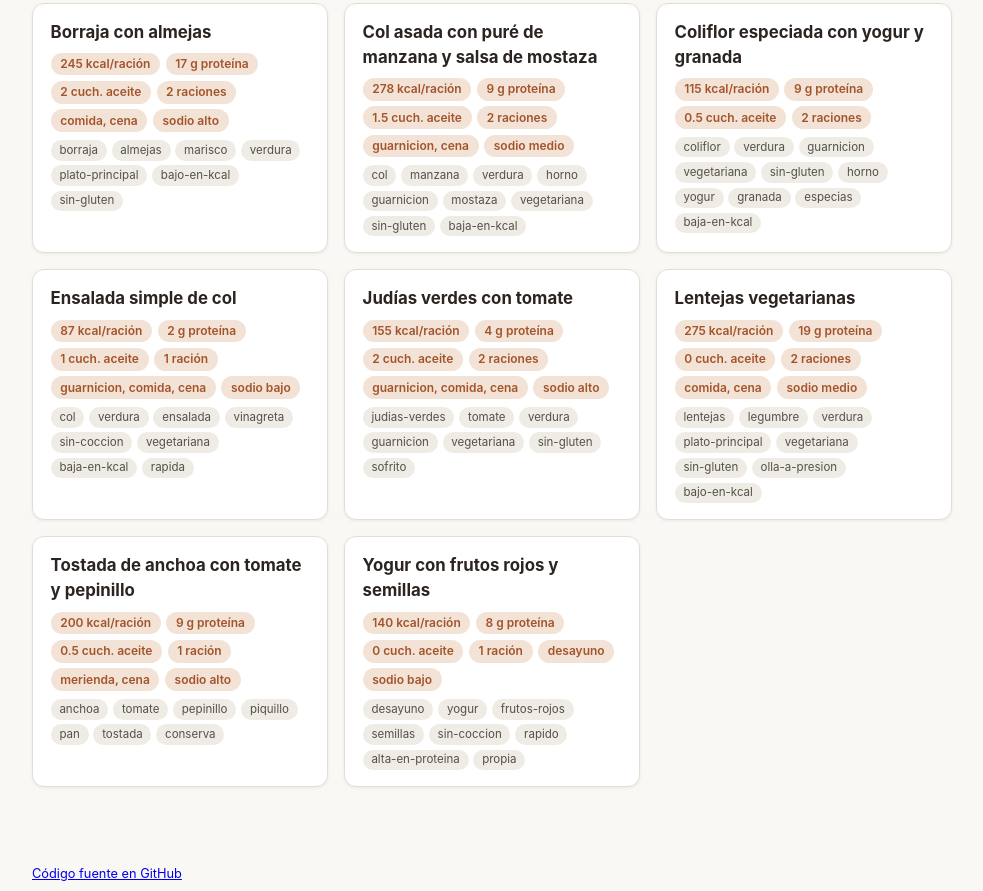
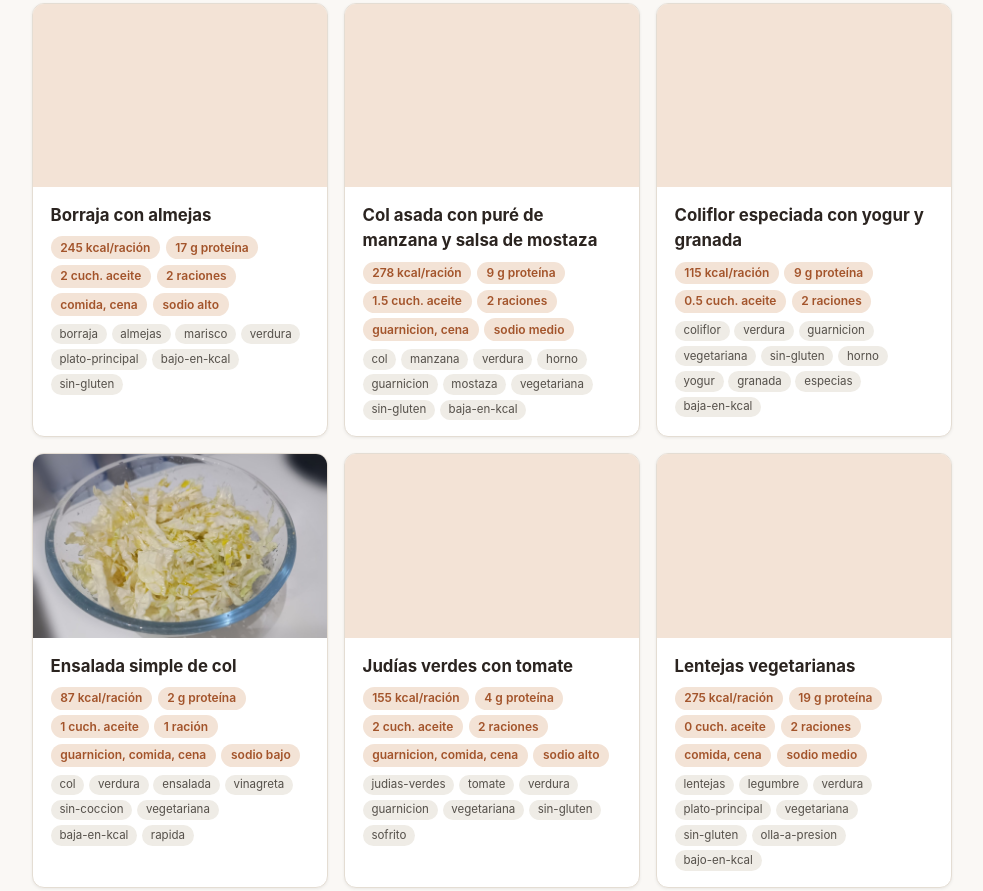
Before and after one commit to rmunoz/recetario, a plain HTML site: page docs/index.html in a window 1280 px wide. Shown: the part 296-1187 px from the top of the page, without its empty margins (148-1131 px from the left). Drawn offline with Linux system fonts and the light colour scheme.

Commit message:
sitio: añade la foto de la receta a su card en el listado
Reserva el mismo hueco (16:10, fondo de acento) para las recetas sin
imagen, para que todas las cards midan igual.

Co-Authored-By: Claude Sonnet 5 <noreply@anthropic.com>

```diff
--- a/docs/assets/style.css
+++ b/docs/assets/style.css
@@ -94,8 +94,20 @@ main.grid {
   border: 1px solid var(--color-border);
   border-radius: var(--radius);
   box-shadow: var(--shadow);
+  overflow: hidden;
+  transition: transform 0.1s ease, box-shadow 0.1s ease;
+}
+
+.card-image {
+  display: block;
+  width: 100%;
+  aspect-ratio: 16 / 10;
+  object-fit: cover;
+  background: var(--color-accent-soft);
+}
+
+.card-body {
   padding: 1rem 1.1rem;
-  transition: transform 0.1s ease, box-shadow 0.1s ease;
 }
 
 /* Only on devices that actually hover (mouse/trackpad). On touch, a
--- a/docs/index.html
+++ b/docs/index.html
@@ -24,51 +24,75 @@
 <main class="grid">
 <div class="card" data-search="borraja con almejas borraja almejas marisco verdura plato-principal bajo-en-kcal sin-gluten comida cena alto" data-tags="borraja|almejas|marisco|verdura|plato-principal|bajo-en-kcal|sin-gluten">
   <a class="card-link" href="recetas/borraja-con-almejas.html" aria-label="Borraja con almejas"></a>
+  <div class="card-image" aria-hidden="true"></div>
+  <div class="card-body">
     <h3>Borraja con almejas</h3>
     <div class="badges"><span class="badge">245 kcal/ración</span><span class="badge">17 g proteína</span><span class="badge">2 cuch. aceite</span><span class="badge">2 raciones</span><span class="badge">comida, cena</span><span class="badge">sodio alto</span></div>
     <div class="tags"><a class="tag" href="index.html?tag=borraja">borraja</a><a class="tag" href="index.html?tag=almejas">almejas</a><a class="tag" href="index.html?tag=marisco">marisco</a><a class="tag" href="index.html?tag=verdura">verdura</a><a class="tag" href="index.html?tag=plato-principal">plato-principal</a><a class="tag" href="index.html?tag=bajo-en-kcal">bajo-en-kcal</a><a class="tag" href="index.html?tag=sin-gluten">sin-gluten</a></div>
   </div>
+</div>
 <div class="card" data-search="col asada con pure de manzana y salsa de mostaza col manzana verdura horno guarnicion mostaza vegetariana sin-gluten baja-en-kcal guarnicion cena medio" data-tags="col|manzana|verdura|horno|guarnicion|mostaza|vegetariana|sin-gluten|baja-en-kcal">
   <a class="card-link" href="recetas/col-asada-con-pure-de-manzana-y-salsa-de-mostaza.html" aria-label="Col asada con puré de manzana y salsa de mostaza"></a>
+  <div class="card-image" aria-hidden="true"></div>
+  <div class="card-body">
     <h3>Col asada con puré de manzana y salsa de mostaza</h3>
     <div class="badges"><span class="badge">278 kcal/ración</span><span class="badge">9 g proteína</span><span class="badge">1.5 cuch. aceite</span><span class="badge">2 raciones</span><span class="badge">guarnicion, cena</span><span class="badge">sodio medio</span></div>
     <div class="tags"><a class="tag" href="index.html?tag=col">col</a><a class="tag" href="index.html?tag=manzana">manzana</a><a class="tag" href="index.html?tag=verdura">verdura</a><a class="tag" href="index.html?tag=horno">horno</a><a class="tag" href="index.html?tag=guarnicion">guarnicion</a><a class="tag" href="index.html?tag=mostaza">mostaza</a><a class="tag" href="index.html?tag=vegetariana">vegetariana</a><a class="tag" href="index.html?tag=sin-gluten">sin-gluten</a><a class="tag" href="index.html?tag=baja-en-kcal">baja-en-kcal</a></div>
   </div>
+</div>
 <div class="card" data-search="coliflor especiada con yogur y granada coliflor verdura guarnicion vegetariana sin-gluten horno yogur granada especias baja-en-kcal" data-tags="coliflor|verdura|guarnicion|vegetariana|sin-gluten|horno|yogur|granada|especias|baja-en-kcal">
   <a class="card-link" href="recetas/coliflor-especiada-con-yogur-y-granada.html" aria-label="Coliflor especiada con yogur y granada"></a>
+  <div class="card-image" aria-hidden="true"></div>
+  <div class="card-body">
     <h3>Coliflor especiada con yogur y granada</h3>
     <div class="badges"><span class="badge">115 kcal/ración</span><span class="badge">9 g proteína</span><span class="badge">0.5 cuch. aceite</span><span class="badge">2 raciones</span></div>
     <div class="tags"><a class="tag" href="index.html?tag=coliflor">coliflor</a><a class="tag" href="index.html?tag=verdura">verdura</a><a class="tag" href="index.html?tag=guarnicion">guarnicion</a><a class="tag" href="index.html?tag=vegetariana">vegetariana</a><a class="tag" href="index.html?tag=sin-gluten">sin-gluten</a><a class="tag" href="index.html?tag=horno">horno</a><a class="tag" href="index.html?tag=yogur">yogur</a><a class="tag" href="index.html?tag=granada">granada</a><a class="tag" href="index.html?tag=especias">especias</a><a class="tag" href="index.html?tag=baja-en-kcal">baja-en-kcal</a></div>
   </div>
+</div>
 <div class="card" data-search="ensalada simple de col col verdura ensalada vinagreta sin-coccion vegetariana baja-en-kcal rapida guarnicion comida cena bajo" data-tags="col|verdura|ensalada|vinagreta|sin-coccion|vegetariana|baja-en-kcal|rapida">
   <a class="card-link" href="recetas/ensalada-simple-de-col.html" aria-label="Ensalada simple de col"></a>
+  <img class="card-image" src="../assets/imagenes/ensalada-simple-de-col.jpg" alt="" loading="lazy">
+  <div class="card-body">
     <h3>Ensalada simple de col</h3>
     <div class="badges"><span class="badge">87 kcal/ración</span><span class="badge">2 g proteína</span><span class="badge">1 cuch. aceite</span><span class="badge">1 ración</span><span class="badge">guarnicion, comida, cena</span><span class="badge">sodio bajo</span></div>
     <div class="tags"><a class="tag" href="index.html?tag=col">col</a><a class="tag" href="index.html?tag=verdura">verdura</a><a class="tag" href="index.html?tag=ensalada">ensalada</a><a class="tag" href="index.html?tag=vinagreta">vinagreta</a><a class="tag" href="index.html?tag=sin-coccion">sin-coccion</a><a class="tag" href="index.html?tag=vegetariana">vegetariana</a><a class="tag" href="index.html?tag=baja-en-kcal">baja-en-kcal</a><a class="tag" href="index.html?tag=rapida">rapida</a></div>
   </div>
+</div>
 <div class="card" data-search="judias verdes con tomate judias-verdes tomate verdura guarnicion vegetariana sin-gluten sofrito guarnicion comida cena alto" data-tags="judias-verdes|tomate|verdura|guarnicion|vegetariana|sin-gluten|sofrito">
   <a class="card-link" href="recetas/judias-verdes-con-tomate.html" aria-label="Judías verdes con tomate"></a>
+  <div class="card-image" aria-hidden="true"></div>
+  <div class="card-body">
     <h3>Judías verdes con tomate</h3>
     <div class="badges"><span class="badge">155 kcal/ración</span><span class="badge">4 g proteína</span><span class="badge">2 cuch. aceite</span><span class="badge">2 raciones</span><span class="badge">guarnicion, comida, cena</span><span class="badge">sodio alto</span></div>
     <div class="tags"><a class="tag" href="index.html?tag=judias-verdes">judias-verdes</a><a class="tag" href="index.html?tag=tomate">tomate</a><a class="tag" href="index.html?tag=verdura">verdura</a><a class="tag" href="index.html?tag=guarnicion">guarnicion</a><a class="tag" href="index.html?tag=vegetariana">vegetariana</a><a class="tag" href="index.html?tag=sin-gluten">sin-gluten</a><a class="tag" href="index.html?tag=sofrito">sofrito</a></div>
   </div>
+</div>
 <div class="card" data-search="lentejas vegetarianas lentejas legumbre verdura plato-principal vegetariana sin-gluten olla-a-presion bajo-en-kcal comida cena medio" data-tags="lentejas|legumbre|verdura|plato-principal|vegetariana|sin-gluten|olla-a-presion|bajo-en-kcal">
   <a class="card-link" href="recetas/lentejas-vegetarianas.html" aria-label="Lentejas vegetarianas"></a>
+  <div class="card-image" aria-hidden="true"></div>
+  <div class="card-body">
     <h3>Lentejas vegetarianas</h3>
     <div class="badges"><span class="badge">275 kcal/ración</span><span class="badge">19 g proteína</span><span class="badge">0 cuch. aceite</span><span class="badge">2 raciones</span><span class="badge">comida, cena</span><span class="badge">sodio medio</span></div>
     <div class="tags"><a class="tag" href="index.html?tag=lentejas">lentejas</a><a class="tag" href="index.html?tag=legumbre">legumbre</a><a class="tag" href="index.html?tag=verdura">verdura</a><a class="tag" href="index.html?tag=plato-principal">plato-principal</a><a class="tag" href="index.html?tag=vegetariana">vegetariana</a><a class="tag" href="index.html?tag=sin-gluten">sin-gluten</a><a class="tag" href="index.html?tag=olla-a-presion">olla-a-presion</a><a class="tag" href="index.html?tag=bajo-en-kcal">bajo-en-kcal</a></div>
   </div>
+</div>
 <div class="card" data-search="tostada de anchoa con tomate y pepinillo anchoa tomate pepinillo piquillo pan tostada conserva merienda cena alto" data-tags="anchoa|tomate|pepinillo|piquillo|pan|tostada|conserva">
   <a class="card-link" href="recetas/tostada-de-anchoa-con-tomate-y-pepinillo.html" aria-label="Tostada de anchoa con tomate y pepinillo"></a>
+  <img class="card-image" src="../assets/imagenes/tostada-de-anchoa-con-tomate-y-pepinillo.jpg" alt="" loading="lazy">
+  <div class="card-body">
     <h3>Tostada de anchoa con tomate y pepinillo</h3>
     <div class="badges"><span class="badge">200 kcal/ración</span><span class="badge">9 g proteína</span><span class="badge">0.5 cuch. aceite</span><span class="badge">1 ración</span><span class="badge">merienda, cena</span><span class="badge">sodio alto</span></div>
     <div class="tags"><a class="tag" href="index.html?tag=anchoa">anchoa</a><a class="tag" href="index.html?tag=tomate">tomate</a><a class="tag" href="index.html?tag=pepinillo">pepinillo</a><a class="tag" href="index.html?tag=piquillo">piquillo</a><a class="tag" href="index.html?tag=pan">pan</a><a class="tag" href="index.html?tag=tostada">tostada</a><a class="tag" href="index.html?tag=conserva">conserva</a></div>
   </div>
+</div>
 <div class="card" data-search="yogur con frutos rojos y semillas desayuno yogur frutos-rojos semillas sin-coccion rapido alta-en-proteina propia desayuno bajo" data-tags="desayuno|yogur|frutos-rojos|semillas|sin-coccion|rapido|alta-en-proteina|propia">
   <a class="card-link" href="recetas/yogur-con-frutos-rojos-y-semillas.html" aria-label="Yogur con frutos rojos y semillas"></a>
+  <div class="card-image" aria-hidden="true"></div>
+  <div class="card-body">
     <h3>Yogur con frutos rojos y semillas</h3>
     <div class="badges"><span class="badge">140 kcal/ración</span><span class="badge">8 g proteína</span><span class="badge">0 cuch. aceite</span><span class="badge">1 ración</span><span class="badge">desayuno</span><span class="badge">sodio bajo</span></div>
     <div class="tags"><a class="tag" href="index.html?tag=desayuno">desayuno</a><a class="tag" href="index.html?tag=yogur">yogur</a><a class="tag" href="index.html?tag=frutos-rojos">frutos-rojos</a><a class="tag" href="index.html?tag=semillas">semillas</a><a class="tag" href="index.html?tag=sin-coccion">sin-coccion</a><a class="tag" href="index.html?tag=rapido">rapido</a><a class="tag" href="index.html?tag=alta-en-proteina">alta-en-proteina</a><a class="tag" href="index.html?tag=propia">propia</a></div>
+  </div>
 </div>
 </main>
 <footer>
--- a/scripts/templates/style.css
+++ b/scripts/templates/style.css
@@ -94,8 +94,20 @@ main.grid {
   border: 1px solid var(--color-border);
   border-radius: var(--radius);
   box-shadow: var(--shadow);
+  overflow: hidden;
+  transition: transform 0.1s ease, box-shadow 0.1s ease;
+}
+
+.card-image {
+  display: block;
+  width: 100%;
+  aspect-ratio: 16 / 10;
+  object-fit: cover;
+  background: var(--color-accent-soft);
+}
+
+.card-body {
   padding: 1rem 1.1rem;
-  transition: transform 0.1s ease, box-shadow 0.1s ease;
 }
 
 /* Only on devices that actually hover (mouse/trackpad). On touch, a
```
Also changed, not shown: 1 other file. Lines whose indentation alone changed are shown as unchanged.
